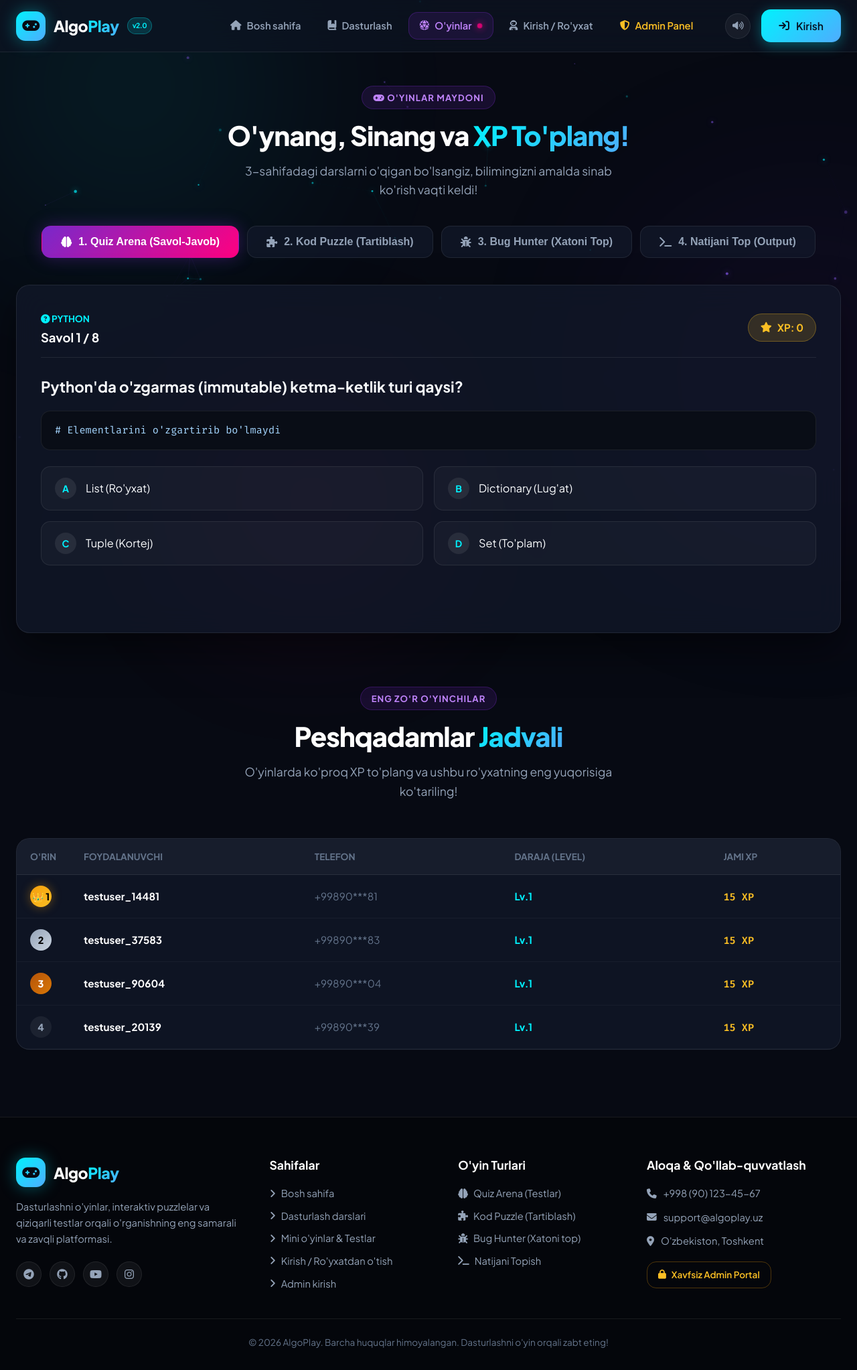
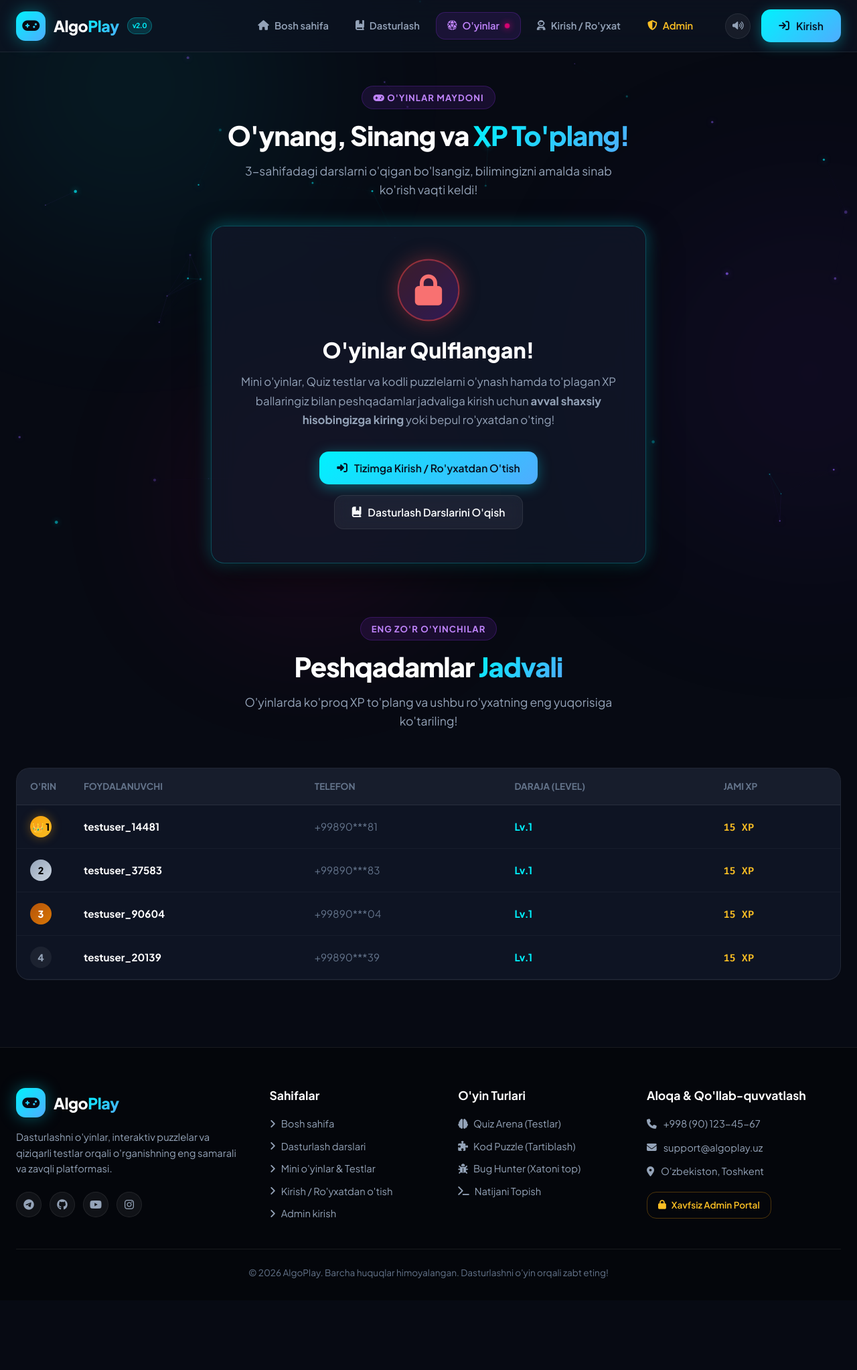
Before and after one commit to sanjarbekabdinabiyev4-jpg/kamola, a Flask app: page /games in a window 1280 px wide. Shown: the whole page at 67% size. After the commit the page ends 1908 px from the top, so only its background shows below. Run offline with Flask 3, Linux system fonts and the light colour scheme; data comes from the database, SQL or seed files in the repository; both versions use the stored data as it was after the commit.

Commit message:
feat: Lock games for unauthenticated users, display profile name in navbar, streamline admin panel

```diff
--- a/static/css/style.css
+++ b/static/css/style.css
@@ -1976,6 +2010,62 @@ h1, h2, h3, h4, h5, h6 {
     color: var(--green);
     font-weight: 800;
     font-size: 1rem;
+}
+
+/* ==================== GAME LOCK CARD ==================== */
+.game-lock-container {
+    max-width: 650px;
+    margin: 40px auto;
+    text-align: center;
+    background: var(--bg-card);
+    border: 1px solid rgba(0, 242, 254, 0.25);
+    border-radius: var(--radius-lg);
+    padding: 50px 32px;
+    backdrop-filter: blur(18px);
+    box-shadow: 0 20px 50px rgba(0, 0, 0, 0.6), var(--shadow-glow-cyan);
+    animation: fadeIn 0.4s ease-out;
+}
+
+.game-lock-icon {
+    width: 90px;
+    height: 90px;
+    margin: 0 auto 24px;
+    border-radius: 50%;
+    background: linear-gradient(135deg, rgba(239, 68, 68, 0.2), rgba(121, 40, 202, 0.3));
+    border: 2px solid rgba(239, 68, 68, 0.5);
+    display: flex;
+    align-items: center;
+    justify-content: center;
+    font-size: 2.8rem;
+    color: #f87171;
+    box-shadow: 0 0 30px rgba(239, 68, 68, 0.35);
+    animation: pulseLock 2.5s infinite;
+}
+
+@keyframes pulseLock {
+    0%, 100% { transform: scale(1); }
+    50% { transform: scale(1.06); }
+}
+
+.game-lock-title {
+    font-size: 2rem;
+    font-weight: 800;
+    margin-bottom: 14px;
+    color: #fff;
+}
+
+.game-lock-desc {
+    color: var(--text-secondary);
+    font-size: 1.05rem;
+    line-height: 1.7;
+    margin-bottom: 32px;
+}
+
+.game-lock-actions {
+    display: flex;
+    gap: 16px;
+    justify-content: center;
+    flex-wrap: wrap;
 }
 
 /* ==================== RESPONSIVE DESIGN ==================== */
--- a/static/js/games.js
+++ b/static/js/games.js
@@ -476,6 +476,8 @@ function escapeHtml(str) {
 
 // Initialize on page load
 document.addEventListener("DOMContentLoaded", () => {
+    // Agar foydalanuvchi tizimga kirgan bo'lsa va o'yin maydoni mavjud bo'lsa
+    if (document.getElementById("gameSectionQuiz")) {
         renderQuizQuestion();
         renderPuzzle();
         renderBugChallenge();
@@ -486,4 +488,5 @@ document.addEventListener("DOMContentLoaded", () => {
         if (['quiz', 'puzzle', 'bug', 'output'].includes(hash)) {
             switchGameMode(hash);
         }
+    }
 });
--- a/templates/base.html
+++ b/templates/base.html
@@ -54,6 +54,7 @@
                             <span>Dasturlash</span>
                         </a>
                     </li>
+                    {% if not current_admin %}
                     <li>
                         <a href="{{ url_for('games_page') }}" class="nav-link nav-link-games {% if active_page == 'games' %}active{% endif %}">
                             <i class="fa-solid fa-dice-d20"></i>
@@ -61,18 +62,28 @@
                             <span class="pulse-dot"></span>
                         </a>
                     </li>
+                    {% endif %}
                     <li>
                         <a href="{{ url_for('auth_page') }}" class="nav-link {% if active_page == 'auth' %}active{% endif %}">
                             <i class="fa-solid fa-user-astronaut"></i>
-                            <span>{% if current_user %}Mening Profilim{% else %}Kirish / Ro'yxat{% endif %}</span>
+                            <span>{% if current_user %}{{ current_user.username }} (Profil){% else %}Kirish / Ro'yxat{% endif %}</span>
                         </a>
                     </li>
+                    {% if current_admin %}
                     <li>
-                        <a href="{{ url_for('admin_dashboard') if current_admin else url_for('admin_login_page') }}" class="nav-link nav-link-admin {% if active_page == 'admin' %}active{% endif %}">
+                        <a href="{{ url_for('admin_dashboard') }}" class="nav-link nav-link-admin {% if active_page == 'admin' %}active{% endif %}">
                             <i class="fa-solid fa-shield-halved"></i>
                             <span>Admin Panel</span>
                         </a>
                     </li>
+                    {% else %}
+                    <li>
+                        <a href="{{ url_for('admin_login_page') }}" class="nav-link nav-link-admin {% if active_page == 'admin' %}active{% endif %}">
+                            <i class="fa-solid fa-shield-halved"></i>
+                            <span>Admin</span>
+                        </a>
+                    </li>
+                    {% endif %}
                 </ul>
 
                 <!-- User Stats / Action Right -->
@@ -83,9 +94,9 @@
                     </button>
 
                     {% if current_user %}
-                    <div class="user-chip">
+                    <a href="{{ url_for('auth_page') }}" class="user-chip user-chip-link" title="Profilga o'tish">
                         <div class="user-chip-avatar">
-                            <i class="fa-solid fa-robot"></i>
+                            <i class="fa-solid fa-user-astronaut"></i>
                         </div>
                         <div class="user-chip-info">
                             <span class="chip-username">{{ current_user.username }}</span>
@@ -94,10 +105,10 @@
                                 <span class="chip-xp"><i class="fa-solid fa-star"></i> {{ current_user.xp }} XP</span>
                             </div>
                         </div>
-                        <a href="{{ url_for('api_logout') }}" class="chip-logout" title="Chiqish">
-                            <i class="fa-solid fa-right-from-bracket"></i>
-                        </a>
-                    </div>
+                    </a>
+                    <a href="{{ url_for('api_logout') }}" class="chip-logout-btn" title="Chiqish">
+                        <i class="fa-solid fa-right-from-bracket"></i>
+                    </a>
                     {% elif current_admin %}
                     <div class="admin-chip">
                         <i class="fa-solid fa-user-shield"></i>
@@ -166,6 +177,7 @@
                 </ul>
             </div>
 
+            {% if not current_admin %}
             <div class="footer-col">
                 <h4 class="footer-heading">O'yin Turlari</h4>
                 <ul class="footer-links">
@@ -175,6 +187,7 @@
                     <li><a href="{{ url_for('games_page') }}#output-section"><i class="fa-solid fa-terminal"></i> Natijani Topish</a></li>
                 </ul>
             </div>
+            {% endif %}
 
             <div class="footer-col">
                 <h4 class="footer-heading">Aloqa & Qo'llab-quvvatlash</h4>
--- a/templates/games.html
+++ b/templates/games.html
@@ -13,6 +13,7 @@
         </p>
     </div>
 
+    {% if current_user %}
     <!-- Game Navigation Tabs -->
     <div class="games-tabs">
         <button class="game-tab-btn active" id="tabBtnQuiz" onclick="switchGameMode('quiz')">
@@ -194,6 +195,26 @@ print(len(a))
             </button>
         </div>
     </div>
+    {% else %}
+    <!-- ==================== LOCK SCREEN FOR GUESTS ==================== -->
+    <div class="game-lock-container">
+        <div class="game-lock-icon">
+            <i class="fa-solid fa-lock"></i>
+        </div>
+        <h2 class="game-lock-title">O'yinlar Qulflangan!</h2>
+        <p class="game-lock-desc">
+            Mini o'yinlar, Quiz testlar va kodli puzzlelarni o'ynash hamda to'plagan XP ballaringiz bilan peshqadamlar jadvaliga kirish uchun <strong>avval shaxsiy hisobingizga kiring</strong> yoki bepul ro'yxatdan o'ting!
+        </p>
+        <div class="game-lock-actions">
+            <a href="{{ url_for('auth_page') }}" class="btn btn-glow-primary">
+                <i class="fa-solid fa-right-to-bracket"></i> Tizimga Kirish / Ro'yxatdan O'tish
+            </a>
+            <a href="{{ url_for('learn_page') }}" class="btn btn-outline">
+                <i class="fa-solid fa-book-bookmark"></i> Dasturlash Darslarini O'qish
+            </a>
+        </div>
+    </div>
+    {% endif %}
 
     <!-- ==================== LIVE LEADERBOARD ==================== -->
     <div class="leaderboard-section">
```
Also changed, not shown: other parts of static/css/style.css (+34 -0 lines), templates/admin.html (+8 -11 lines), algoplay.db. Lines whose indentation alone changed are shown as unchanged.
